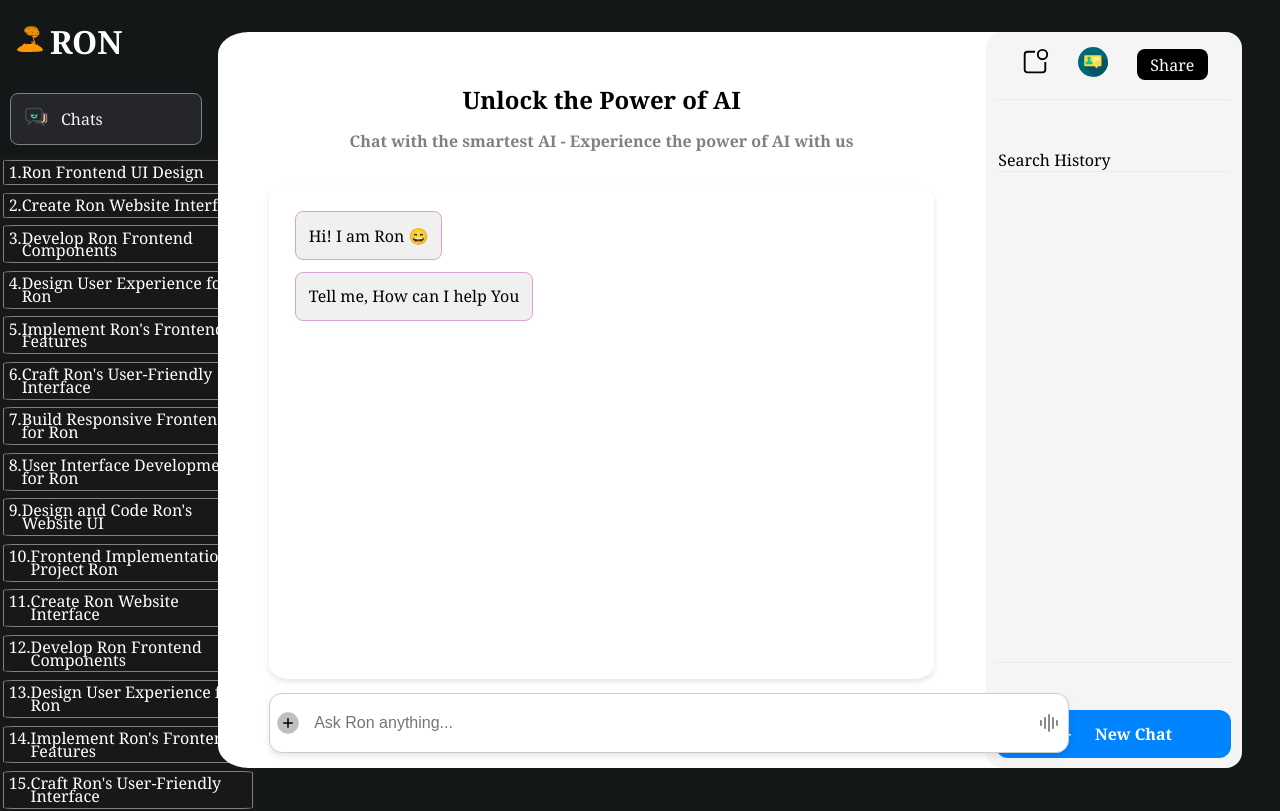
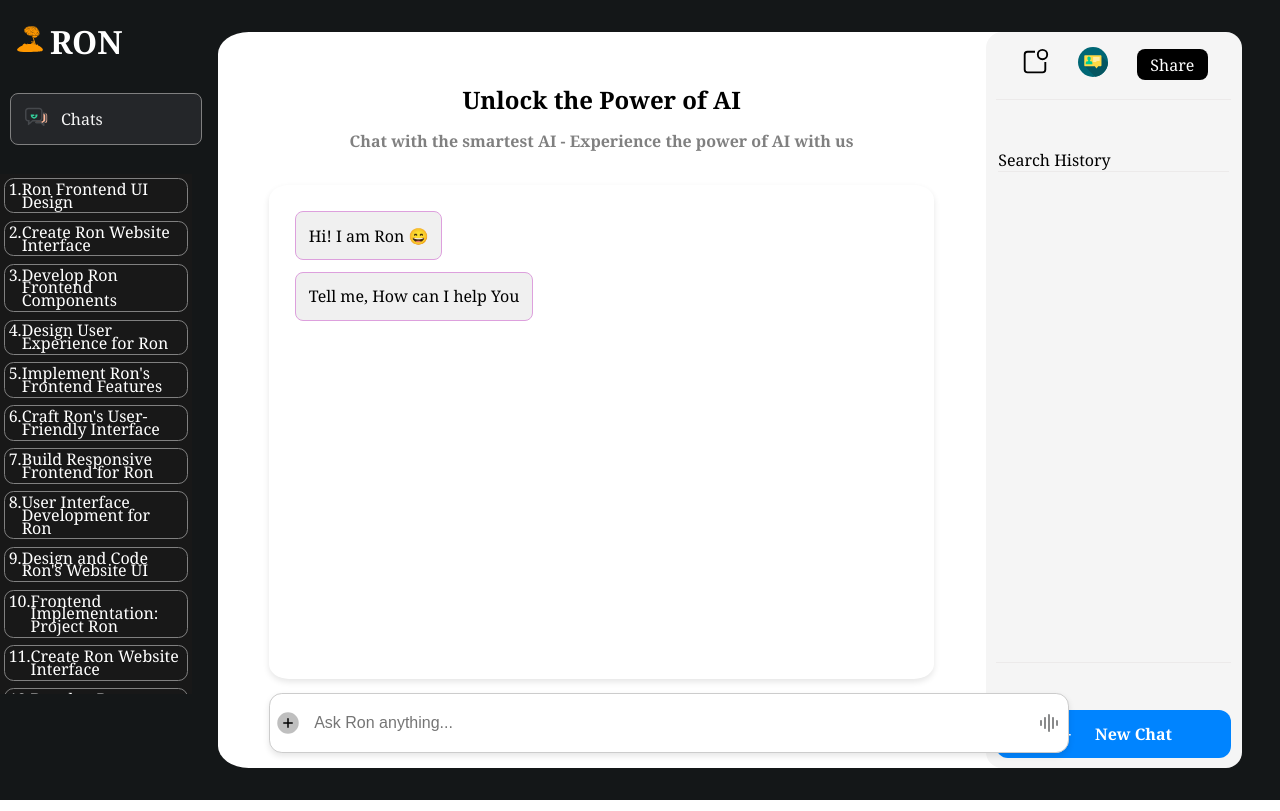
Before and after one commit to sanjeev74kr/AI-Chatbot, a React (Create React App) app: page / in a window 1280 px wide. Shown: the top 811 px of the page. Built offline with nearby package versions, Linux system fonts and the light colour scheme.

Commit message:
Add scroll behavior to loaded sample data

```diff
--- a/src/components/App.js
+++ b/src/components/App.js
@@ -52,7 +52,7 @@ function App() {
 
           ))}
        </div>
-       <div className='Horizontal-line'></div>
+
 
           {/* <div className={`Menu-item ${showSearch ? 'selected' : ''}`} id="Menu-search">
             <span className="icon"><img src='./search.svg' alt='brain-wave-icon' /></span>
@@ -72,6 +72,7 @@ function App() {
           </div> */}
         </div>
         {/* <div className='Horizontal-line'></div> */}
+
       </div>
 
       <div className="Chat-component">
--- a/src/css/App.css
+++ b/src/css/App.css
@@ -73,26 +73,25 @@
 .Sample-data-loading-section{
   display: flex;
   flex-direction: column;
-  max-height:70%;
-  width:20%;
+  min-height: 65vh;
+  max-height:65vh;
+  width:15vw;
   overflow: auto;
-  scroll-behavior: auto;
-  margin-bottom: 2%;
+  scroll-behavior:auto;
+  margin-bottom:2%;
+  margin-top: 1.5%;
   background-color: #181818;
 }
 
 .Sample-data{
 display: flex;
 color:white;
-padding: 2%;
-margin: 1%;
-margin-top: 2%;
+padding:2%;
+margin: 2%;
 line-height: .8em;
 font-size: 1em;
-
 border: 1px solid grey;
-border-radius: 4%;
-
+border-radius: 0.6em;
 }
 
 
@@ -116,53 +115,25 @@ border-radius: 4%;
 
 
 
+/*customize scroll bar */
+body {
+  scrollbar-width: thin; /* Firefox */
+  -ms-overflow-style: none; /* Internet Explorer/Edge */
+  overflow: -moz-scrollbars-none; /* Older Firefox */
+}
 
 
 
-
-
-
-
-
-
-
-
-/*.App {
-  text-align: center;
+/* Apply custom styles to the scrollbar (for webkit-based browsers like Chrome, Safari) */
+body::-webkit-scrollbar {
+  width: none;
 }
 
-.App-logo {
-  height: 40vmin;
-  pointer-events: none;
+body::-webkit-scrollbar-thumb {
+  background-color: darkgrey;
+  border-radius: 1px;
 }
 
-@media (prefers-reduced-motion: no-preference) {
-  .App-logo {
-    animation: App-logo-spin infinite 20s linear;
-  }
+body::-webkit-scrollbar-track {
+  background-color: lightgrey;
 }
-
-.App-header {
-  background-color: #282c34;
-  min-height: 100vh;
-  display: flex;
-  flex-direction: column;
-  align-items: center;
-  justify-content: center;
-  font-size: calc(10px + 2vmin);
-  color: white;
-}
-
-.App-link {
-  color: #61dafb;
-}
-
-@keyframes App-logo-spin {
-  from {
-    transform: rotate(0deg);
-  }
-  to {
-    transform: rotate(360deg);
-  }
-}
-*/
```
